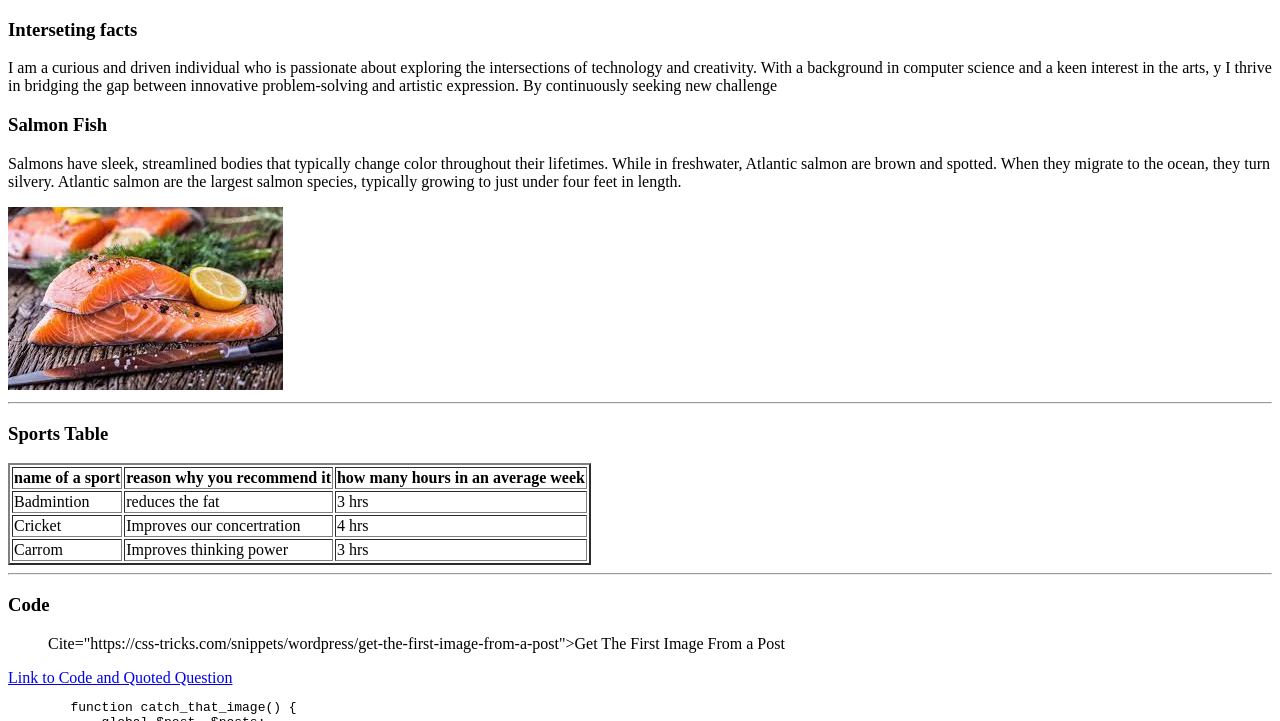
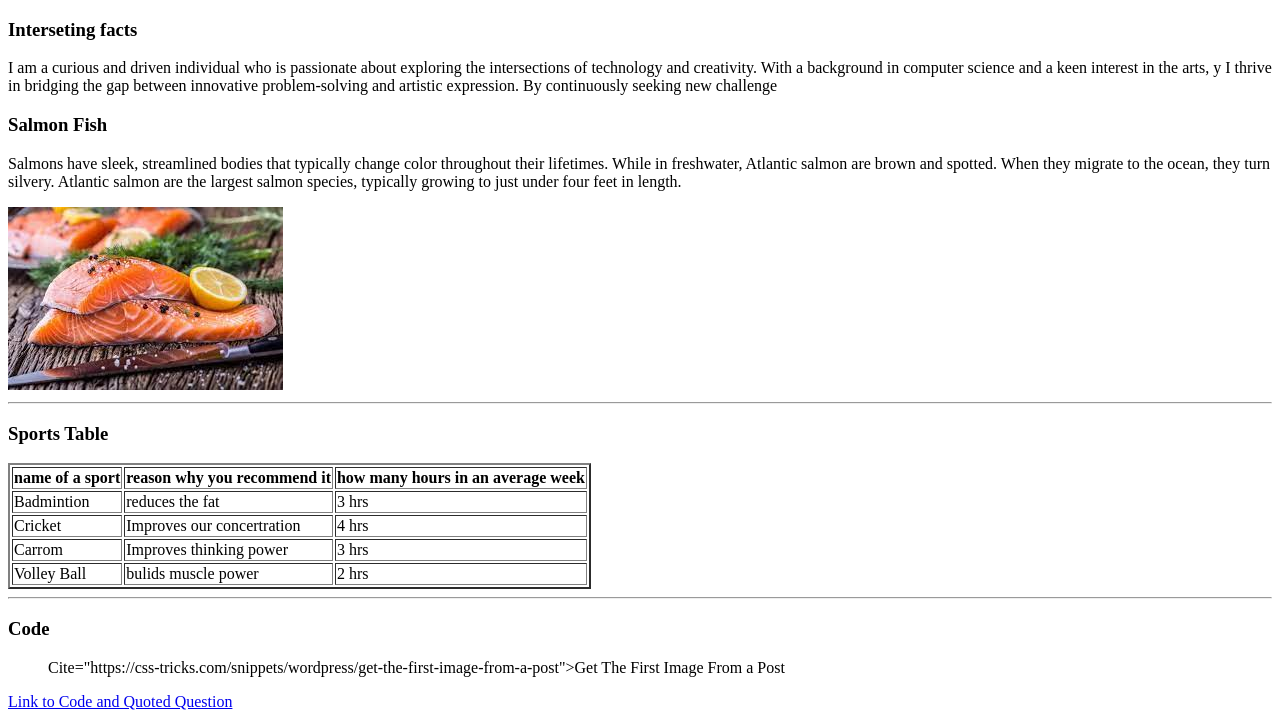
Before and after one commit to 44-563-WebApps-F23/44563-webapps-f23-assignment3-SaiUjwal296, a plain HTML site: page mystats.html in a window 1280 px wide. Shown: the top 721 px of the page. Drawn offline with Linux system fonts and the light colour scheme.

Commit message:
mystats.html

```diff
--- a/mystats.html
+++ b/mystats.html
@@ -42,6 +42,11 @@
     <td>Improves thinking power</td>
     <td>3 hrs</td>
 </tr>
+<tr>
+    <td>Volley Ball</td>
+    <td>bulids muscle power</td>
+    <td>2 hrs</td>
+</tr>
     </table>
     <hr>
     <h3>Code</h3>
```
